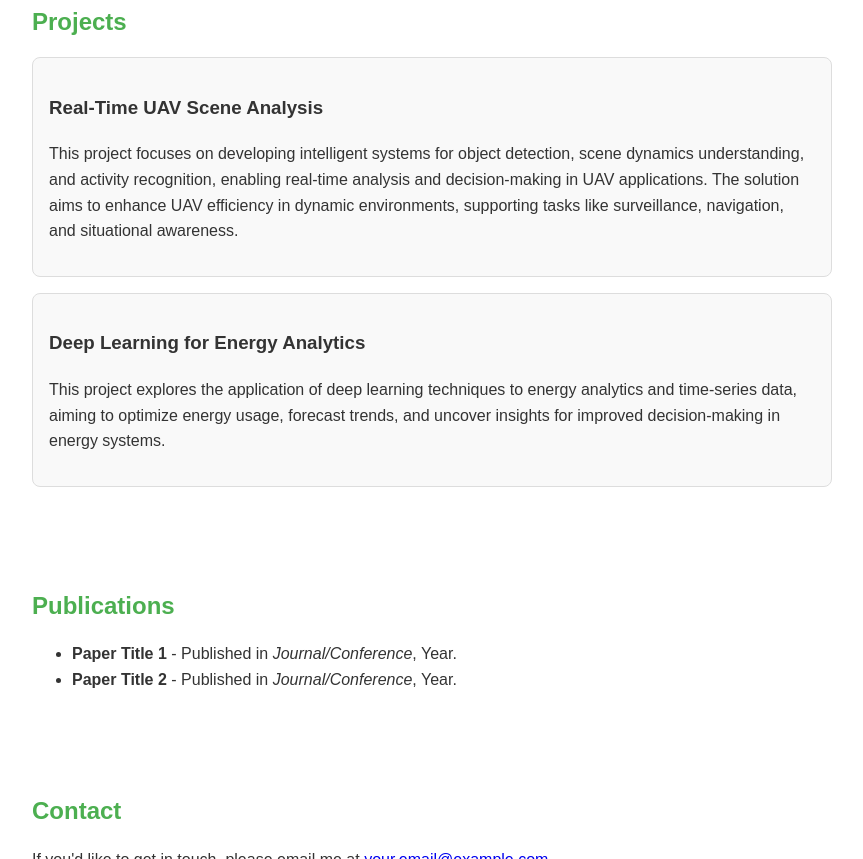
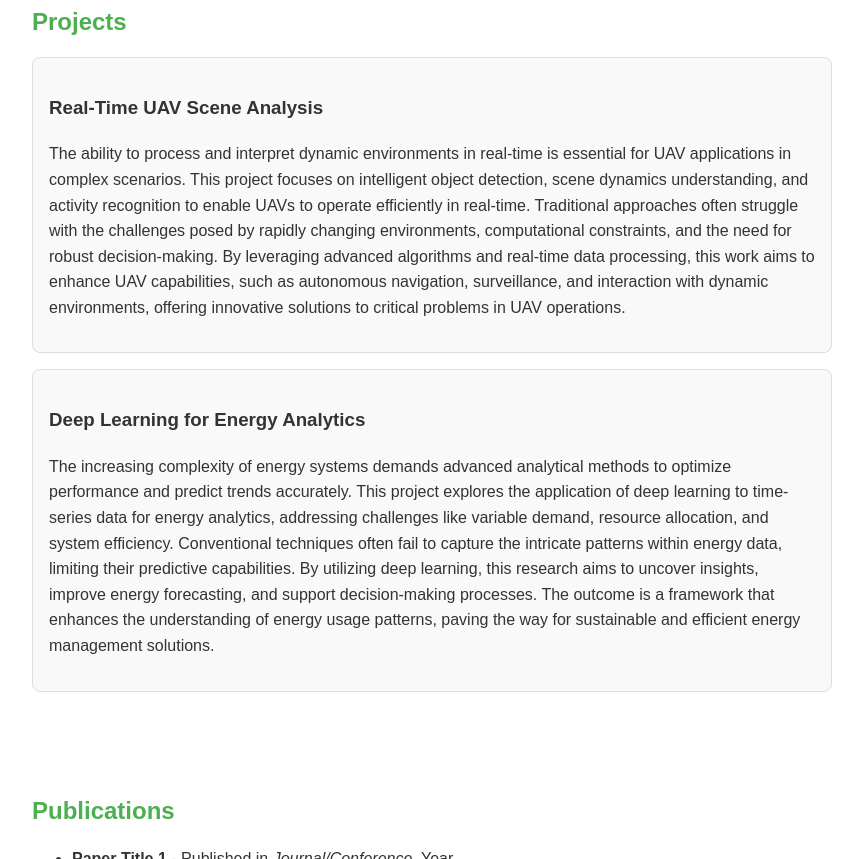
Before and after one commit to Mustaqeem112/Mustaqeem112.github.io, a plain HTML site: page index.html in a window 1280 px wide. Shown: the part 578-1437 px from the top of the page, without its empty margins (208-1071 px from the left). Drawn offline with Linux system fonts and the light colour scheme.

Commit message:
initial commit

```diff
--- a/index.html
+++ b/index.html
@@ -103,17 +103,25 @@
         <h2>Projects</h2>
         <div class="card">
             <h3>Real-Time UAV Scene Analysis</h3>
-            <p>This project focuses on developing intelligent systems for object detection,
-                scene dynamics understanding, and activity recognition, enabling real-time analysis
-                and decision-making in UAV applications. The solution aims to enhance UAV efficiency
-                in dynamic environments, supporting tasks like surveillance, navigation, and situational
-                awareness.
+            <p>The ability to process and interpret dynamic environments in real-time is essential for UAV
+                applications in complex scenarios. This project focuses on intelligent object detection, scene
+                 dynamics understanding, and activity recognition to enable UAVs to operate efficiently in real-time.
+                 Traditional approaches often struggle with the challenges posed by rapidly changing environments,
+                 computational constraints, and the need for robust decision-making. By leveraging advanced algorithms
+                 and real-time data processing, this work aims to enhance UAV capabilities, such as autonomous navigation,
+                  surveillance, and interaction with dynamic environments, offering innovative solutions to critical
+                  problems in UAV operations.
             </p>
         </div>
         <div class="card">
             <h3>Deep Learning for Energy Analytics</h3>
-            <p>This project explores the application of deep learning techniques to energy analytics and time-series data, aiming to
-                optimize energy usage, forecast trends, and uncover insights for improved decision-making in energy systems.
+            <p>The increasing complexity of energy systems demands advanced analytical methods to optimize performance
+                 and predict trends accurately. This project explores the application of deep learning to time-series
+                 data for energy analytics, addressing challenges like variable demand, resource allocation, and system
+                 efficiency. Conventional techniques often fail to capture the intricate patterns within energy data,
+                 limiting their predictive capabilities. By utilizing deep learning, this research aims to uncover insights,
+                improve energy forecasting, and support decision-making processes. The outcome is a framework that enhances
+                 the understanding of energy usage patterns, paving the way for sustainable and efficient energy management solutions.
             </p>
         </div>
     </section>
```
